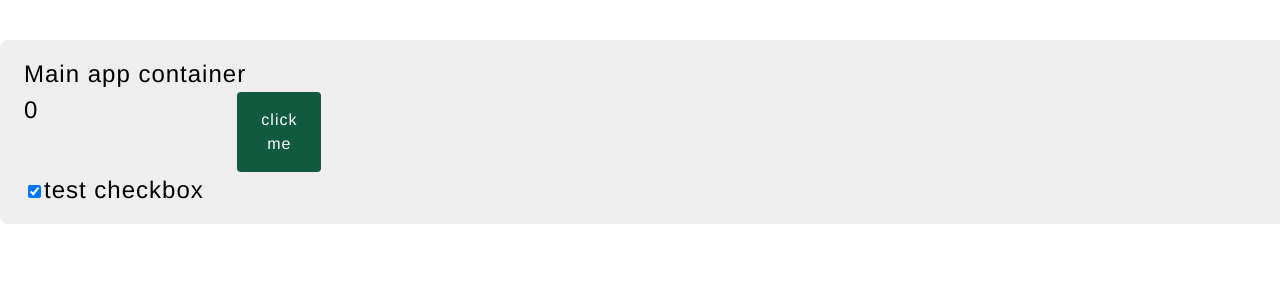
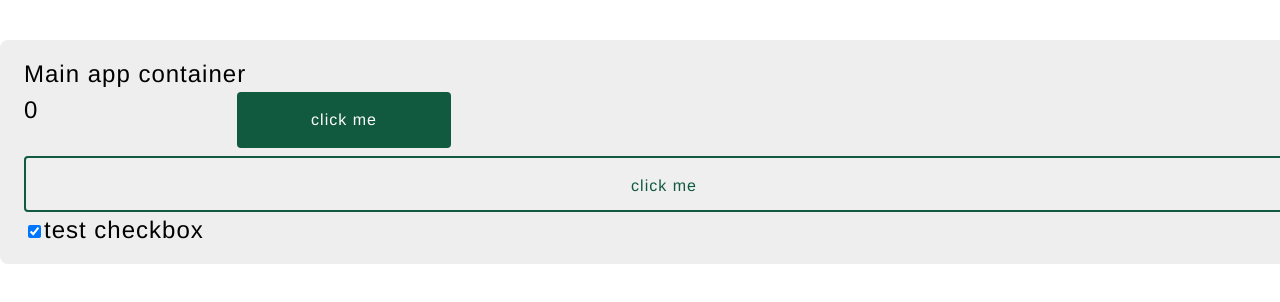
Before and after one commit to jasonc1/web-primer, a React (Create React App) app: page / in a window 1280 px wide. Shown: the top 302 px of the page. Built offline with nearby package versions, Linux system fonts and the light colour scheme.

Commit message:
finished button for now

```diff
--- a/src/App.tsx
+++ b/src/App.tsx
@@ -1,4 +1,3 @@
-import { Hash } from 'crypto';
 import React from 'react';
 import { HashRouter, Route, Switch } from 'react-router-dom';
 import Main from './pages/Main/Main';
--- a/src/components/Button/Button.component.tsx
+++ b/src/components/Button/Button.component.tsx
@@ -1,18 +1,33 @@
 import React from 'react';
-import { IButtonProps } from './Button.model';
+import { IButtonProps, IButtonStyles } from './Button.model';
 import classNames from 'classnames';
 import './Button.style.scss';
 
-export const Button = ({ handleClick, buttonText, variant }: IButtonProps) => {
+export const Button = ({
+  handleClick,
+  buttonText,
+  marginTop,
+  marginBottom,
+  marginLeft,
+  marginRight,
+  variant = 'primary',
+}: IButtonProps) => {
   const buttonClass = classNames(
-    'twleve cols button',
-    { 'button__state--primary': variant == 'primary' },
-    { 'button__state--secondary': variant == 'secondary' }
+    'row button',
+    { 'button__state--primary': variant === 'primary' },
+    { 'button__state--secondary': variant === 'secondary' }
   );
 
+  const buttonStyles: IButtonStyles = {
+    marginTop,
+    marginRight,
+    marginBottom,
+    marginLeft,
+  };
+
   return (
-    <button className={buttonClass} onClick={handleClick}>
-      <div className="button__text">{buttonText}</div>
+    <button className={buttonClass} style={buttonStyles} onClick={handleClick}>
+      <div className="twelve cols button__text">{buttonText}</div>
     </button>
   );
 };
--- a/src/components/Button/Button.style.scss
+++ b/src/components/Button/Button.style.scss
@@ -1,14 +1,24 @@
 @import '../../theme.scss';
 .button {
-  text-align: center;
   padding: 16px 24px;
   border: none;
   border-radius: 4px;
-  background-color: $primary;
-  color: $white;
+  width: 100%;
+  height: 56px;
+
+  &.button__state--primary {
+    background-color: $primary;
+    color: $white;
+  }
+  &.button__state--secondary {
+    border: 2px solid $primary;
+    color: $primary;
+    background-color: none;
+  }
 
   .button__text {
     width: 100%;
+    justify-content: center;
     @include body-text-1;
   }
 }
--- a/src/pages/Main/Main.tsx
+++ b/src/pages/Main/Main.tsx
@@ -17,12 +17,20 @@ export const Main = () => {
         <div className="row">
           <div className="two cols main__number">{number}</div>
           <div className="two cols">
-            <div className="row">
-              <Button buttonText="click me" handleClick={handleButtonClick} />
-            </div>
+            <Button buttonText="click me" handleClick={handleButtonClick} />
           </div>
-          <Checkbox label="test checkbox" checked={true} />
         </div>
+      </div>
+      <div className="twelve cols">
+        <Button
+          buttonText="click me"
+          variant="secondary"
+          handleClick={handleButtonClick}
+          marginTop={8}
+        />
+      </div>
+      <div className="twelve cols">
+        <Checkbox label="test checkbox" checked={true} />
       </div>
     </div>
   );
```
Also changed, not shown: src/components/Button/Button.model.ts (+9 -5 lines), tsconfig.json (+3 -8 lines).
